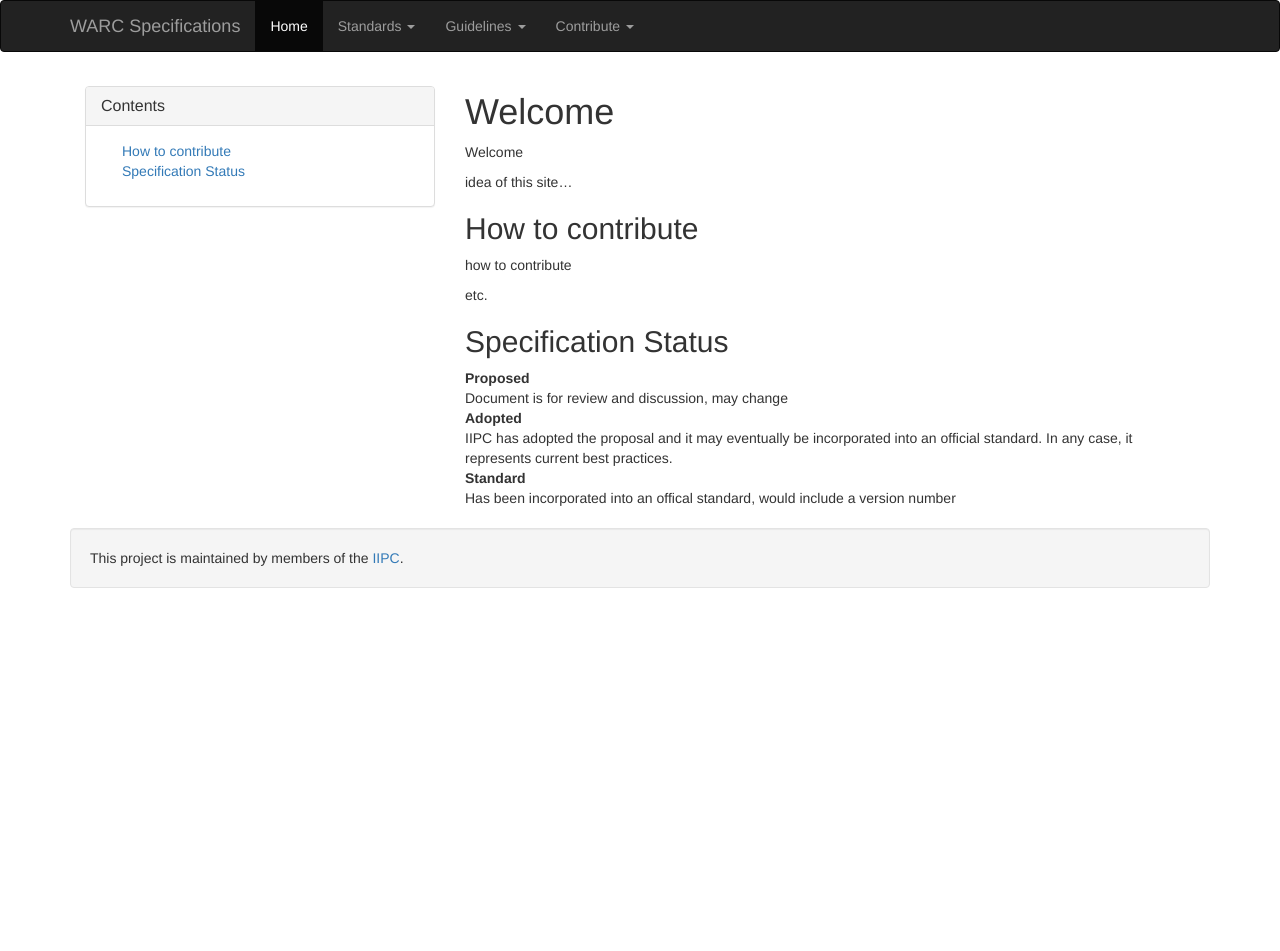
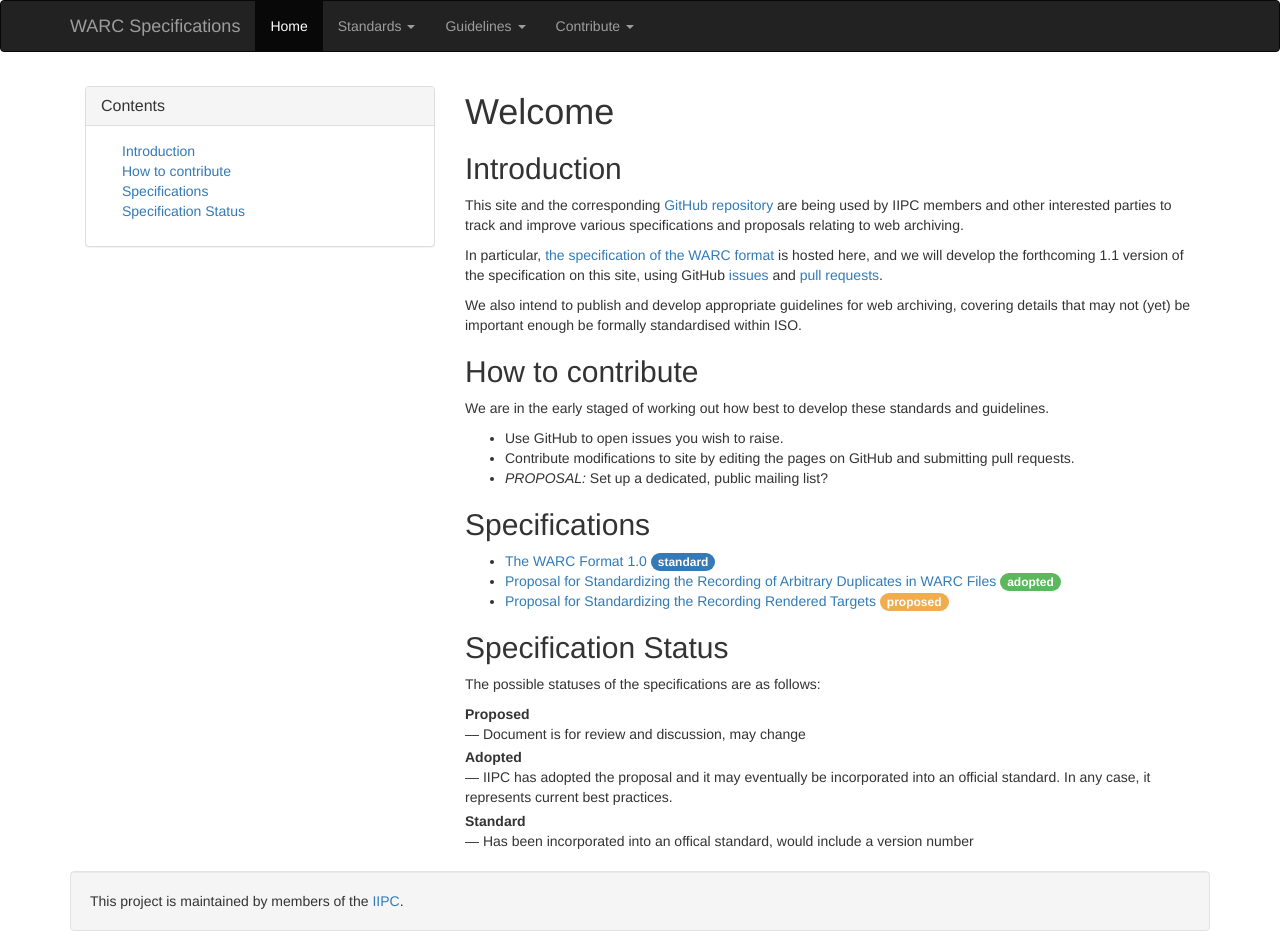
Before and after one commit to iipc/warc-specifications, a Jekyll site: the page built from index.md, in a window 1280 px wide. Built offline with Jekyll 4.4.1, drawn with Linux system fonts in a browser that asks for light colours; nearby versions of some CDN libraries; before the commit the page ends 900 px from its top, so only the background shows below that.

Commit message:
Added homepage text.

```diff
--- a/assets/stylesheets/styles.css
+++ b/assets/stylesheets/styles.css
@@ -22,13 +22,21 @@ body {
   background-color: #ffffee;
   margin: 0.5em;
 }
-
 .spec-status-adopted {
   background-color: #eeffee;
 }
-
 .spec-status-standard {
   background-color: #eeeeff;
+}
+
+.spec-badge-status-proposed {
+  background-color: #F0AD4E;
+}
+.spec-badge-status-adopted {
+  background-color: #5CB85C;
+}
+.spec-badge-status-standard {
+  background-color: #337AB7;
 }
 
 body {counter-reset: h1}
@@ -42,3 +50,11 @@ h4 {counter-reset: h5}
 .numbered-headers h4:before {counter-increment: h4; content: counter(h1) "." counter(h2) "." counter(h3) "." counter(h4) " "}
 .numbered-headers h5:before {counter-increment: h5; content: counter(h1) "." counter(h2) "." counter(h3) "." counter(h4) "." counter(h5) " "}
 h1.nocount:before, h2.nocount:before, h3.nocount:before, h4.nocount:before, h5.nocount:before { content: ""; counter-increment: none }
+
+dd {
+  margin-bottom: 0.25em;
+}
+
+dd:before {
+  content: "\2014  ";
+}
--- a/index.md
+++ b/index.md
@@ -2,21 +2,39 @@
 title: Welcome
 ---
 
-Welcome
+Introduction
+------------
 
-idea of this site...
+This site and the corresponding [GitHub repository](https://github.com/iipc/warc-specifications) are being used by IIPC members and other interested parties to track and improve various specifications and proposals relating to web archiving.
 
+In particular, [the specification of the WARC format](./specifications/warc-format/) is hosted here, and we will develop the forthcoming 1.1 version of the specification on this site, using GitHub [issues](https://github.com/iipc/warc-specifications/issues) and [pull requests](https://github.com/iipc/warc-specifications/pulls).
+
+We also intend to publish and develop appropriate guidelines for web archiving, covering details that may not (yet) be important enough be formally standardised within ISO.
 
 How to contribute
 -----------------
 
-how to contribute
+We are in the early staged of working out how best to develop these standards and guidelines.
 
-etc.
+* Use GitHub to open issues you wish to raise.
+* Contribute modifications to site by editing the pages on GitHub and submitting pull requests.
+* *PROPOSAL:* Set up a dedicated, public mailing list?
 
+Specifications
+--------------
+
+<ul>
+{% for page in site.pages | sort:"title" %}
+{% if page.status %}
+<li><a href="{{ site.baseurl }}{{ page.url }}">{{ page.title }}{% if page.version %} {{ page.version }}{% endif %}</a> <span class="badge spec-badge-status-{{ page.status }}">{{ page.status }}</span></li>
+{% endif %}
+{% endfor %}
+</ul>
 
 Specification Status
 --------------------
+
+The possible statuses of the specifications are as follows:
 
 Proposed
 : Document is for review and discussion, may change
```
Also changed, not shown: specifications/warc-format/meetings/2015-05-01-IIPC-GA-WARC-Meeting-Minutes.md (added, +210 -0 lines).
